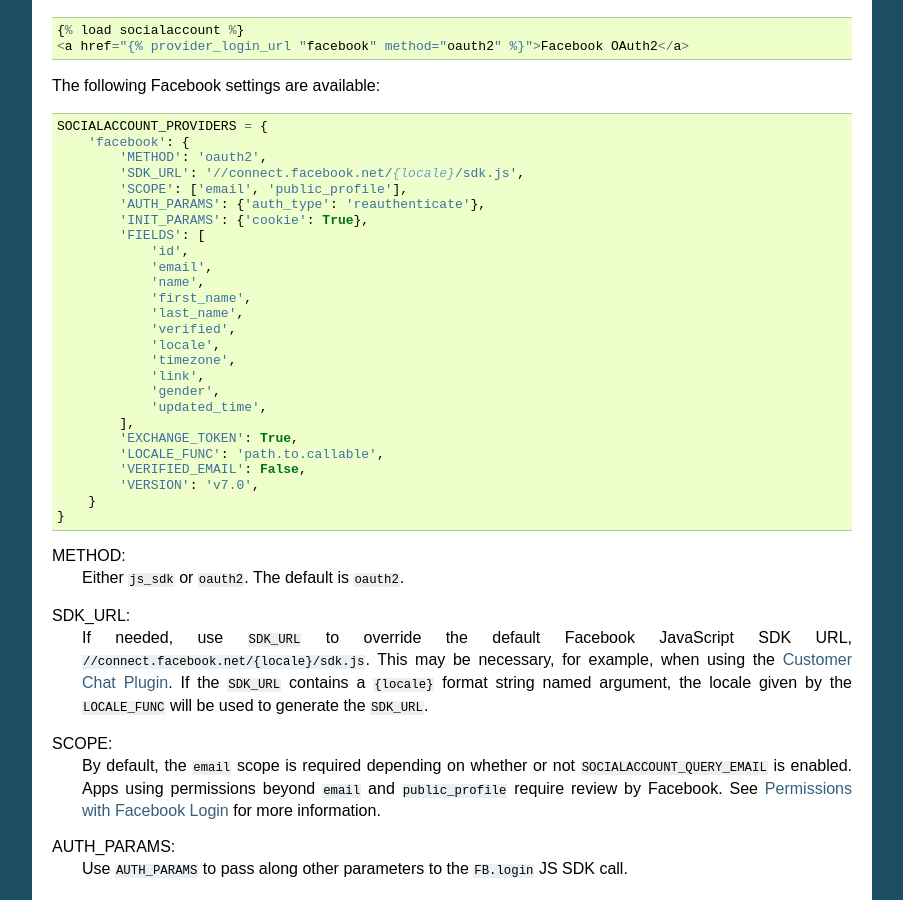
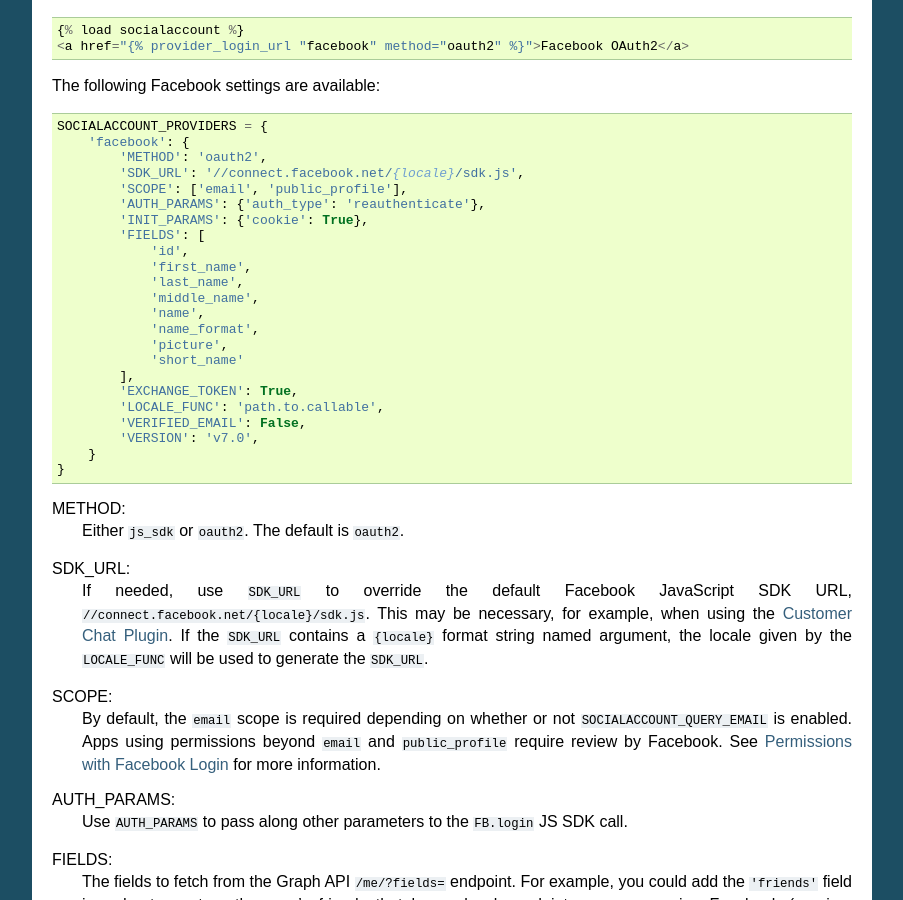
Before and after one commit to pennersr/django-allauth, a Sphinx documentation site: the page built from docs/providers.rst, in a window 1280 px wide and 900 px high, scrolled down 8876 px. Shown: the whole window, without its empty margins (198-1101 px from the left). Built offline with Sphinx 7.4.7, drawn with Linux system fonts in a browser that asks for light colours.

Commit message:
Update providers.rst
Facebook has changed the Default Profile Fields that can be accessed without the Facebook App Review process.

```diff
--- a/docs/providers.rst
+++ b/docs/providers.rst
@@ -538,16 +538,13 @@
             'INIT_PARAMS': {'cookie': True},
             'FIELDS': [
                 'id',
-                'email',
-                'name',
                 'first_name',
                 'last_name',
-                'verified',
-                'locale',
-                'timezone',
-                'link',
-                'gender',
-                'updated_time',
+                'middle_name',
+                'name',
+                'name_format',
+                'picture',
+                'short_name'
             ],
             'EXCHANGE_TOKEN': True,
             'LOCALE_FUNC': 'path.to.callable',
```
